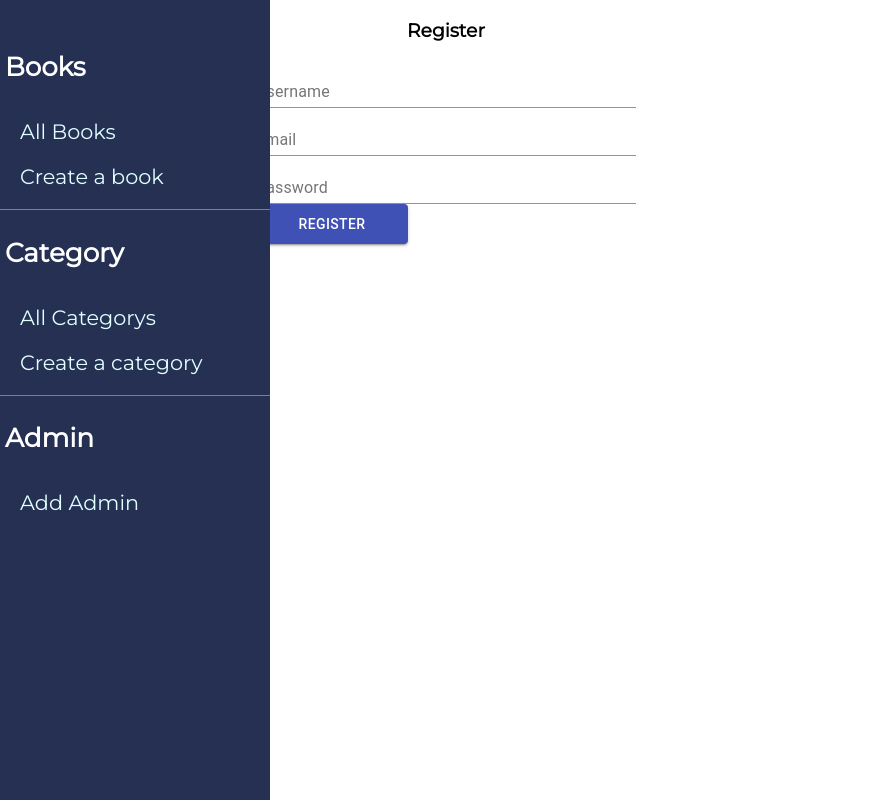
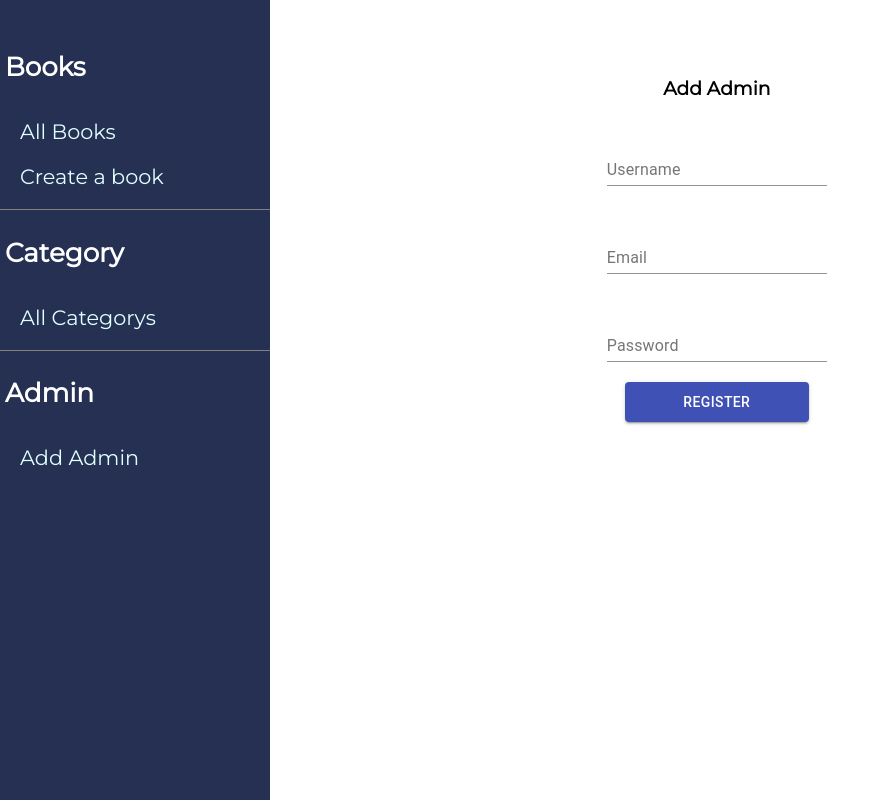
Before and after one commit to KastriotOrllati/Mybrary, a React (Create React App) app: page /admin/add-admin in a window 1280 px wide. Shown: the whole page, without its empty margins (0-885 px from the left). Built offline with nearby package versions, Linux system fonts and the light colour scheme.

Commit message:
Made the category separation dynamic

```diff
--- a/src/AdminComponents/AddAdmin/AddAdmin.css
+++ b/src/AdminComponents/AddAdmin/AddAdmin.css
@@ -0,0 +1,18 @@
+.add-admin-container {
+  width: 90%;
+  height: 60vh;
+  display: flex;
+  flex-direction: column;
+  justify-content: center;
+  align-items: center;
+  text-align: left;
+}
+
+.add-admin-form {
+  max-width: 50%;
+  width: 100%;
+  display: flex;
+  flex-direction: column;
+  justify-content: center;
+  align-items: center;
+}
--- a/src/AdminComponents/AddAdmin/AddAdmin.jsx
+++ b/src/AdminComponents/AddAdmin/AddAdmin.jsx
@@ -1,10 +1,19 @@
-import { Button } from "@material-ui/core";
+import { Button, makeStyles } from "@material-ui/core";
 import React, { useState } from "react";
 
 import TextField from "@material-ui/core/TextField";
 import "../../Components/Register/Register.css";
+import "./AddAdmin.css";
+
+const useStyles = makeStyles((theme) => ({
+  root: {
+    margin: 20,
+  },
+}));
 
 function AddAdmin() {
+  const classes = useStyles();
+
   const [email, setEmail] = useState("");
   const [password, setPassword] = useState("");
   const [username, setUsername] = useState("");
@@ -26,10 +35,11 @@ function AddAdmin() {
   };
 
   return (
-    <div className="register">
-      <h3>Register</h3>
-      <form onSubmit={handleSubmit} className="registerForm">
+    <div className="add-admin-container">
+      <h3>Add Admin</h3>
+      <form onSubmit={handleSubmit} className="add-admin-form">
         <TextField
+          className={classes.root}
           type="text"
           id="standard-basic"
           label="Username"
@@ -37,6 +47,7 @@ function AddAdmin() {
           onChange={(e) => setUsername(e.target.value)}
         />
         <TextField
+          className={classes.root}
           type="text"
           id="standard-basic"
           label="Email"
@@ -44,6 +55,7 @@ function AddAdmin() {
           onChange={(e) => setEmail(e.target.value)}
         />
         <TextField
+          className={classes.root}
           type="password"
           id="standard-basic"
           label="Password"
--- a/src/AdminComponents/AllCategorys/AllCategories.jsx
+++ b/src/AdminComponents/AllCategorys/AllCategories.jsx
@@ -14,6 +14,7 @@ import useTable from "../AllBooks/useTable";
 import AddIcon from "@material-ui/icons/Add";
 import EditOutlinedIcon from "@material-ui/icons/EditOutlined";
 import CloseIcon from "@material-ui/icons/Close";
+import CreateCategory from "../CreateCategory/CreateCategory";
 const useStyles = makeStyles((theme) => ({
   pageContent: {
     margin: theme.spacing(5),
@@ -46,7 +47,7 @@ function AllCategories(props) {
   }, []);
 
   const onDeleteHandler = (id) => {
-    fetch(`http://localhost:39068/api/CategoriesE/${id}`, {
+    fetch(`http://localhost:39068/api/Categories/${id}`, {
       method: "DELETE",
       headers: { "Content-Type": "application/json" },
     });
@@ -62,6 +63,7 @@ function AllCategories(props) {
     useTable(category, headCells, filterFn);
   return (
     <div>
+      <CreateCategory />
       <Paper className={classes.pageContent}>
         <Toolbar>
           <Button
--- a/src/AdminComponents/CreateCategory/CreateCategory.css
+++ b/src/AdminComponents/CreateCategory/CreateCategory.css
@@ -1,5 +1,4 @@
 .h1 {
-  padding-top: 14%;
   align-items: center;
   margin-left: -25%;
 }
--- a/src/Pages/Admin/AdminPage.jsx
+++ b/src/Pages/Admin/AdminPage.jsx
@@ -26,9 +26,6 @@ const AdminPage = () => {
             <Route path="/admin/allbooks">
               <AllBooks />
             </Route>
-            <Route path="/admin/category">
-              <CreateCategory />
-            </Route>
             <Route path="/admin/all-categories">
               <AllCategories />
             </Route>
--- a/src/Pages/Admin/Side-menu/SideMenu.jsx
+++ b/src/Pages/Admin/Side-menu/SideMenu.jsx
@@ -14,7 +14,6 @@ export default function SideMenu() {
         <h3>Category</h3>
         <div className="links">
           <Link to="/admin/all-categories">All Categorys</Link>
-          <Link to="/admin/category">Create a category</Link>
         </div>
         <h3>Admin</h3>
         <div className="links">
--- a/src/Pages/homepage/Homepage.css
+++ b/src/Pages/homepage/Homepage.css
@@ -1,5 +1,6 @@
 .front-image {
   position: relative;
+  margin-bottom: 30px;
 }
 .front-image img {
   width: 100%;
--- a/src/Pages/homepage/Homepage.jsx
+++ b/src/Pages/homepage/Homepage.jsx
@@ -1,28 +1,47 @@
-import React from "react";
+import React, { useEffect, useState } from "react";
 import "../../App.css";
 import "./Homepage.css";
 import BookList from "../../Components/BookList/BookList.component";
-import { Link } from "react-router-dom";
+
 import FrontImage from "../../Assets/frontImage.jpeg";
 
 function Homepage(props) {
   console.log("From homepage");
+
+  const [categories, setCategories] = useState([]);
+
+  useEffect(() => {
+    fetch("http://localhost:39068/api/Categories/")
+      .then((res) => res.json())
+      .then((data) => setCategories(data));
+  }, []);
+
   return (
     <div className="homepage">
-      <BookList bookCategory="Crime" key={"Crime"} />
-      <BookList bookCategory="Fantasy" key={"Fantasy"} />
-      <BookList bookCategory="Classic" key={"Classic"} />
-      <BookList bookCategory="History" key={"History"} />
       <div className="front-image">
         <a href="http://localhost:3000/book/25" className="front-image-link ">
           View Book
         </a>
         <img src={FrontImage} alt="" />
       </div>
-      <BookList bookCategory="Bussines" key={"Bussines"} />
-      <BookList bookCategory="Animated" key={"Animated"} />
+      {categories.map((category) => (
+        <BookList bookCategory={category.categories} key={category.id} />
+      ))}
     </div>
   );
 }
 
 export default Homepage;
+
+//  <BookList bookCategory="Crime" key={"Crime"} />
+//     <BookList bookCategory="Fantasy" key={"Fantasy"} />
+//     <BookList bookCategory="Classic" key={"Classic"} />
+//     <BookList bookCategory="History" key={"History"} />
+// <div className="front-image">
+//   <a href="http://localhost:3000/book/25" className="front-image-link ">
+//     View Book
+//   </a>
+//   <img src={FrontImage} alt="" />
+// </div>
+//     <BookList bookCategory="Bussines" key={"Bussines"} />
+//     <BookList bookCategory="Animated" key={"Animated"} />
```
